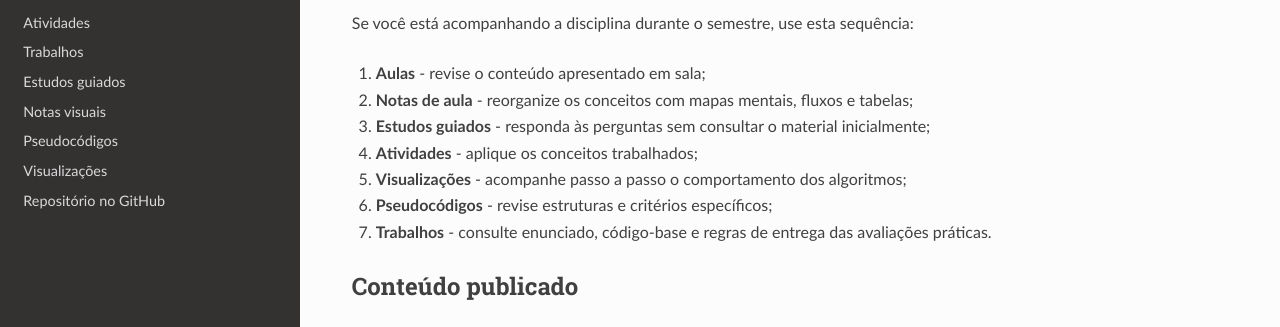
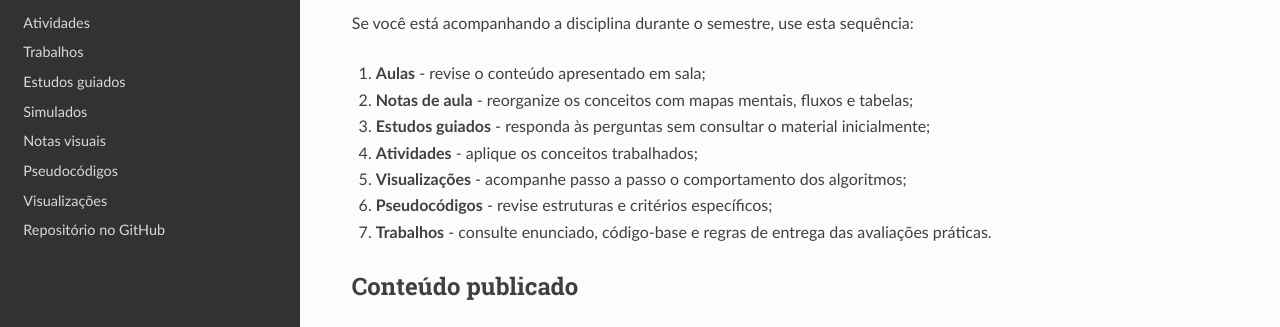
Before and after one commit to tiagofga/EC-IA, an MkDocs documentation site: the page built from docs/index.md, in a window 1280 px wide. Shown: the part 441-768 px from the top of the page. Built offline with MkDocs 1.6.1, drawn with Linux system fonts in a browser that asks for light colours; nearby versions of some CDN libraries.

Commit message:
docs(site): add simulados navigation

```diff
--- a/mkdocs.yml
+++ b/mkdocs.yml
@@ -25,6 +25,7 @@ nav:
   - Atividades: atividades/index.md
   - Trabalhos: trabalhos/index.md
   - Estudos guiados: estudos-guiados/index.md
+  - Simulados: simulados/README.md
   - Notas visuais: notas/index.md
   - Pseudocódigos: pseudocodigos/index.md
   - Visualizações: visualizacoes/index.md
```
